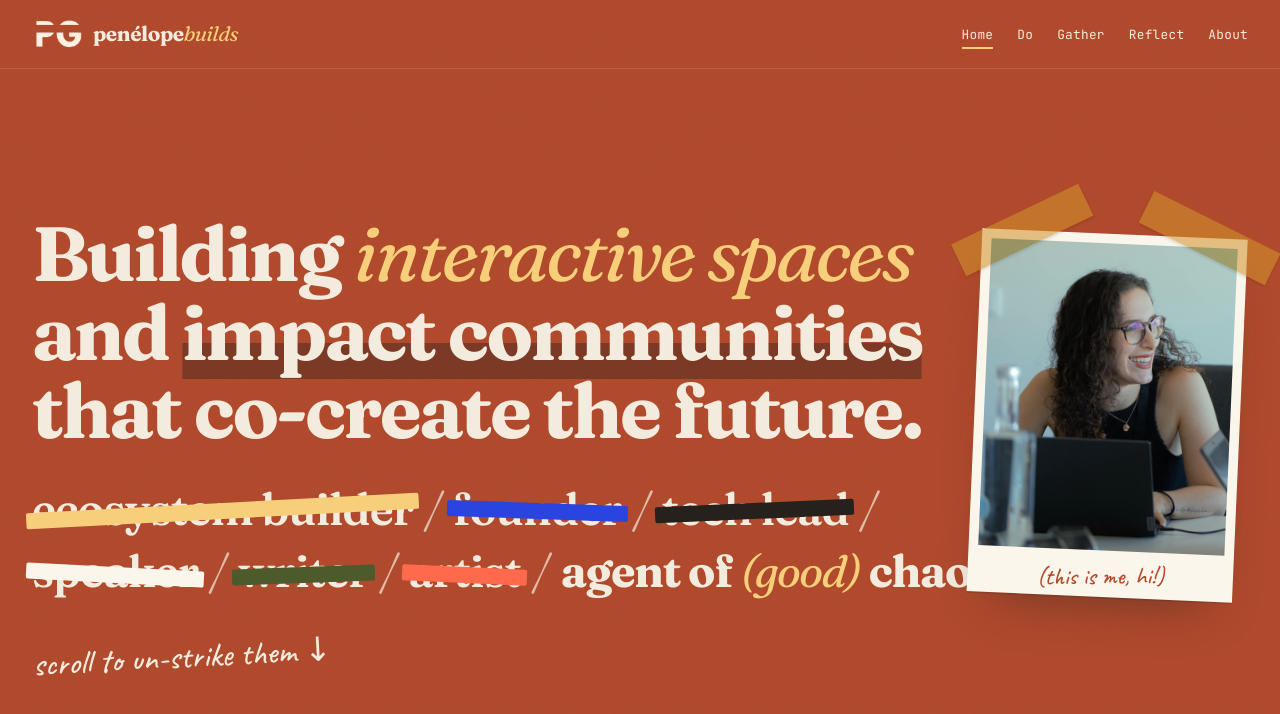
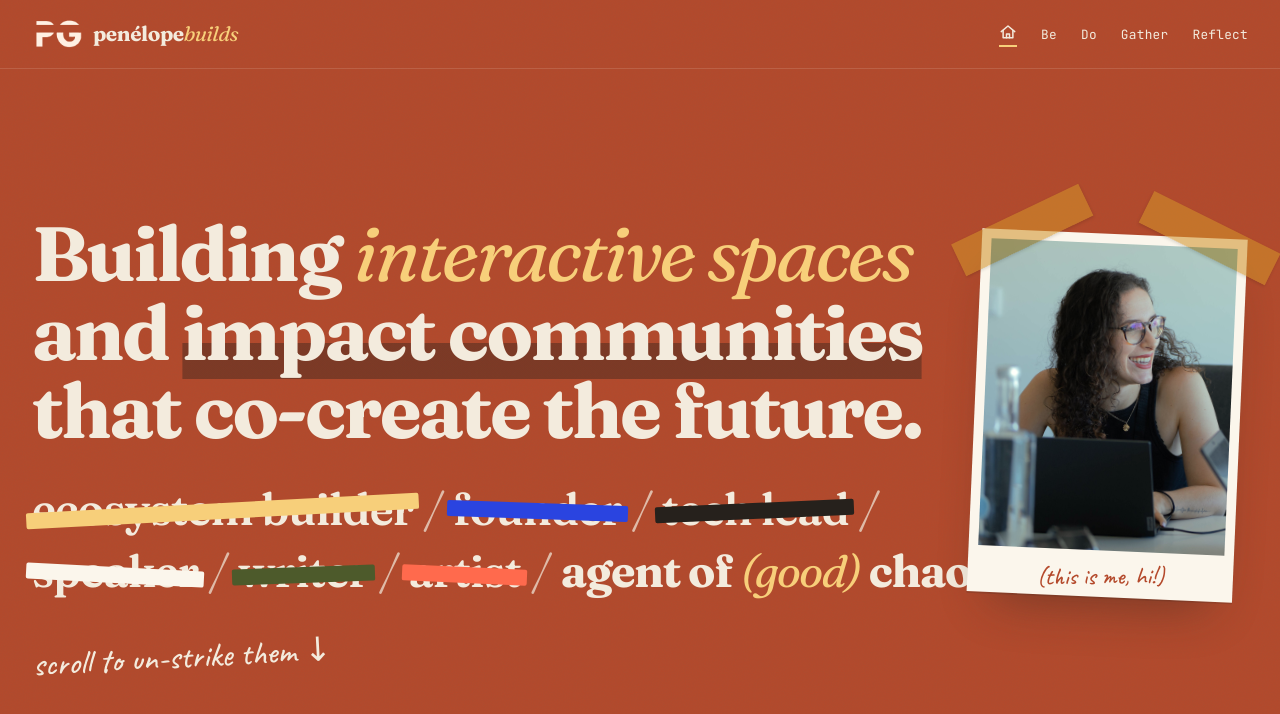
Before and after one commit to penelopeg/penelopeg.github.io, a SvelteKit app: page / in a window 1280 px wide. Shown: the top 714 px of the page. Built offline with nearby package versions, Linux system fonts and the light colour scheme.

Commit message:
Nav: house icon for Home, About renamed Be and moved next to Home

```diff
--- a/src/routes/+layout.svelte
+++ b/src/routes/+layout.svelte
@@ -5,11 +5,11 @@
   import Seo from '$lib/components/Seo.svelte';
 
   const links = [
-    { href: '/', label: 'Home' },
+    { href: '/', label: 'Home', icon: true },
+    { href: '/about', label: 'Be' },
     { href: '/portfolio', label: 'Do' },
     { href: '/events', label: 'Gather' },
-    { href: '/blog', label: 'Reflect' },
-    { href: '/about', label: 'About' }
+    { href: '/blog', label: 'Reflect' }
   ];
 
   let isMenuOpen = false;
@@ -47,7 +47,7 @@
               href="{base}{link.href}"
               class="nav-link"
               aria-current={isCurrent(link.href, $page.url.pathname) ? 'page' : undefined}
-              >{link.label}</a
+              >{#if link.icon}<svg class="home-icon" viewBox="0 0 24 24" width="18" height="18" fill="none" stroke="currentColor" stroke-width="2" stroke-linecap="round" stroke-linejoin="round" aria-hidden="true" focusable="false"><path d="M3 11.5 12 4l9 7.5" /><path d="M5.5 10v9.5h13V10" /><path d="M10 19.5v-5h4v5" /></svg><span class="visually-hidden">{link.label}</span>{:else}{link.label}{/if}</a
             >
           </li>
         {/each}
@@ -78,7 +78,7 @@
               href="{base}{link.href}"
               class="mobile-nav-link"
               aria-current={isCurrent(link.href, $page.url.pathname) ? 'page' : undefined}
-              >{link.label}</a
+              >{#if link.icon}<svg class="home-icon" viewBox="0 0 24 24" width="22" height="22" fill="none" stroke="currentColor" stroke-width="2" stroke-linecap="round" stroke-linejoin="round" aria-hidden="true" focusable="false"><path d="M3 11.5 12 4l9 7.5" /><path d="M5.5 10v9.5h13V10" /><path d="M10 19.5v-5h4v5" /></svg>{/if}{link.label}</a
             >
           </li>
         {/each}
@@ -227,6 +227,19 @@
     border-bottom: 1px solid rgba(243, 235, 221, 0.2);
   }
 
+  .home-icon {
+    display: block;
+  }
+
+  .nav-link:has(.home-icon) {
+    display: inline-flex;
+    align-items: center;
+  }
+
+  .mobile-nav-link .home-icon {
+    align-self: center;
+  }
+
   .mobile-nav-link[aria-current='page'] {
     color: var(--ochre-light);
   }
```
